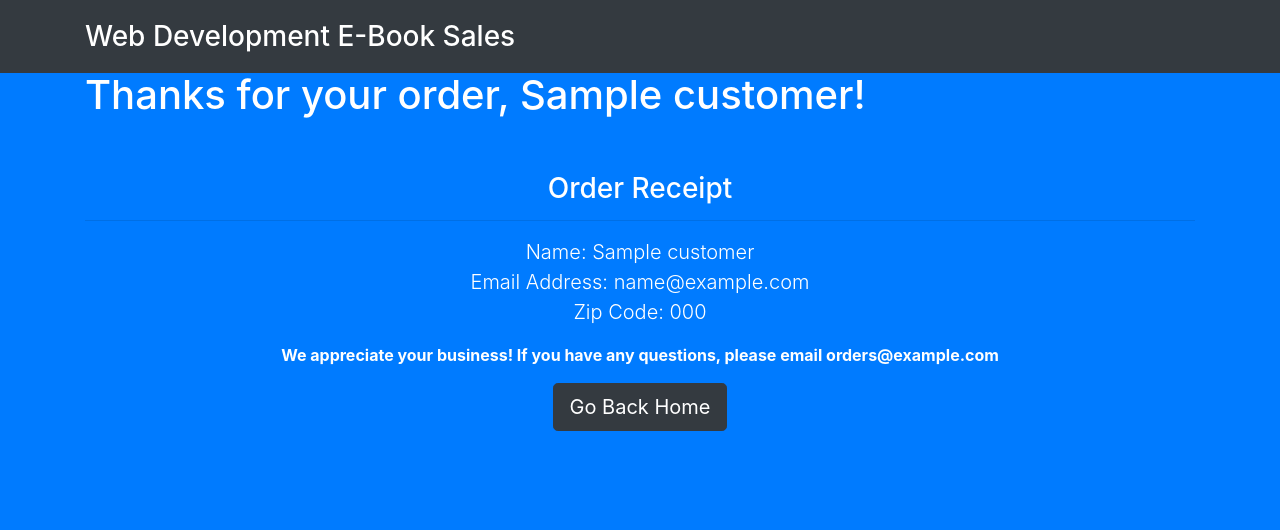
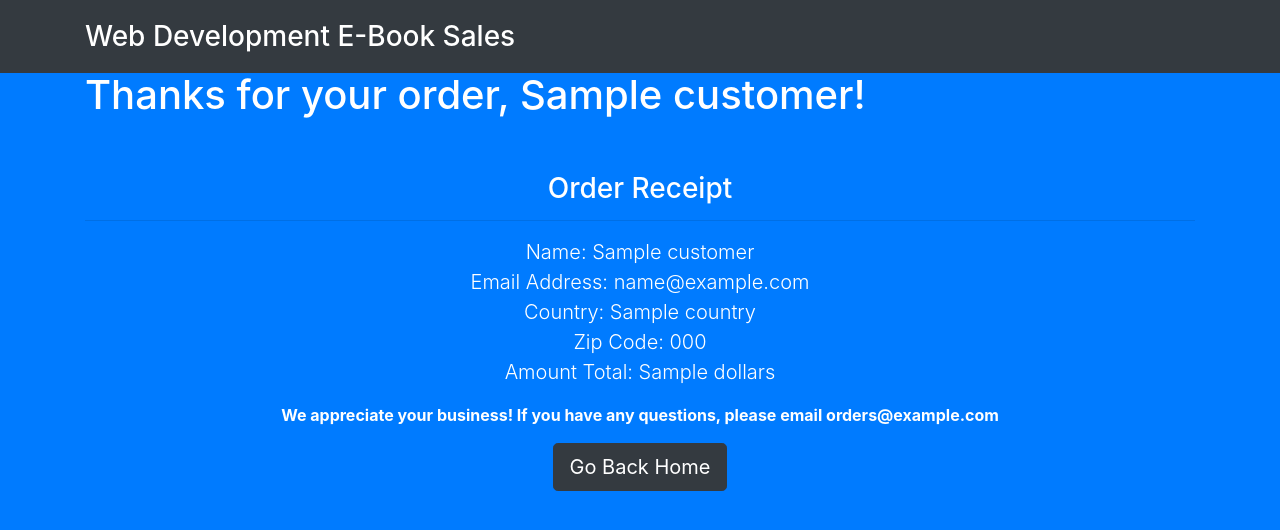
Before and after one commit to infiniteoo/NODEJS-stripe_api_ebook_sales, a Node server app: template views/success.handlebars in a window 1280 px wide. Shown: the top 530 px of the page. Run offline with Node 20, Linux system fonts and the light colour scheme; the template is opened without the code that fills it: most values are stand-ins (such as "Sample title", 1, 10 or a date in 2020); some libraries are stand-ins or nearby versions.

Commit message:
added more to the receipt.  also converted pennies amount_total to dollar value

```diff
--- a/index.js
+++ b/index.js
@@ -29,7 +29,17 @@ app.get("/success", async (req, res) => {
   const customer = await stripe.customers.retrieve(session.customer);
   console.log(customer);
 
-  res.render("success", { customer: customer });
+  let dollars = session.amount_total / 100;
+  dollars = dollars.toLocaleString("en-US", {
+    style: "currency",
+    currency: "USD",
+  });
+
+  res.render("success", {
+    customer: customer,
+    session: session,
+    dollars: dollars,
+  });
 });
 
 app.post("/charge", async (req, res) => {
--- a/views/success.handlebars
+++ b/views/success.handlebars
@@ -10,8 +10,14 @@
   Email Address:
   {{customer.email}}
   <br />
+  Country:
+  {{customer.address.country}}
+  <br />
   Zip Code:
   {{customer.address.postal_code}}
+  <br />
+  Amount Total:
+  {{dollars}}
 </p>
 
 <p class="text-center">
```
